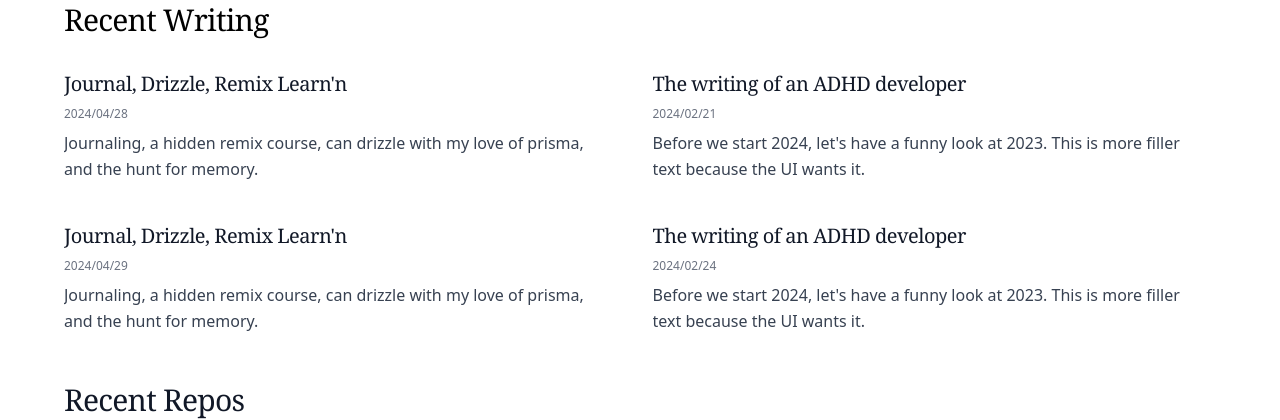
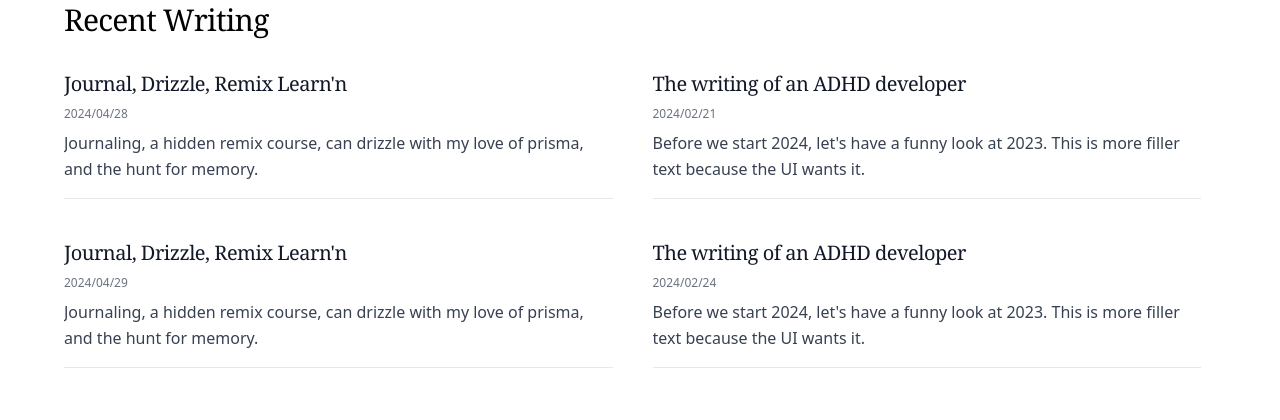
Before and after one commit to ryanyogan/2025-ryanyogan.com, a Next.js app: page / in a window 1280 px wide. Shown: the part 326-746 px from the top of the page. Built offline with nearby package versions, Linux system fonts and the light colour scheme; no server answers.

Commit message:
border bottom

```diff
--- a/src/components/writing-post-card.tsx
+++ b/src/components/writing-post-card.tsx
@@ -11,7 +11,7 @@ interface WritingPostCardProps {
 
 export function WritingPostCard({ post }: WritingPostCardProps) {
   return (
-    <article className="group">
+    <article className="group border-b border-gray-200 pb-4">
       <Link href={`/writing/${post.slug}`} className="block space-y-2">
         <h2 className="text-xl font-serif font-normal tracking-tight text-gray-900 group-hover:text-gray-600 transition-colors line-clamp-2">
           {post.title}
```
